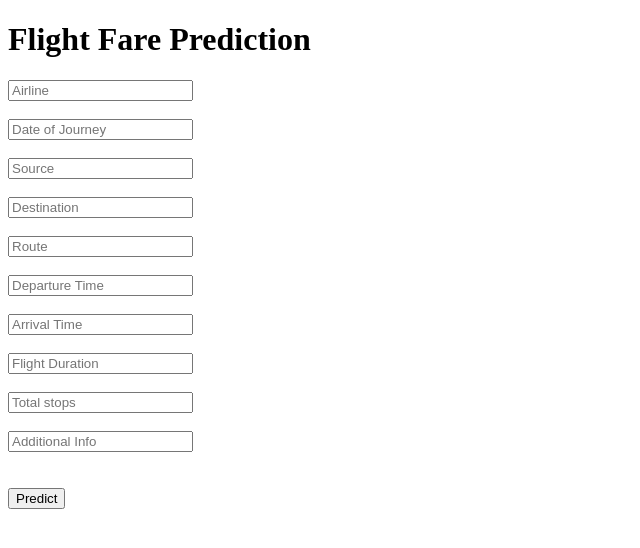
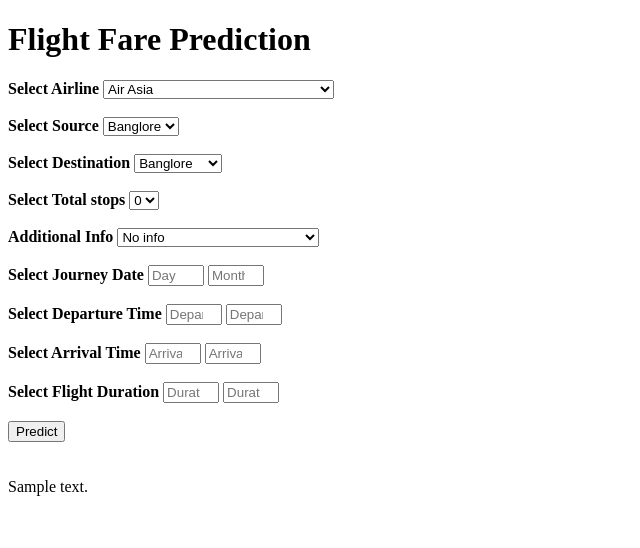
Before and after one commit to vipul2296/Flight-Fare-Prediction, a Flask app: template Templates/index.html in a window 1280 px wide. Shown: the top 548 px of the page, without its empty margins (0-640 px from the left). Run offline with Flask 2, Linux system fonts and the light colour scheme; the template is opened without the code that fills it: most values are stand-ins (such as "Sample title", 1, 10 or a date in 2020); parts of the project's set-up code (start-up, migrations or seed data) failed here and were passed over.

Commit message:
Add files via upload

```diff
--- a/Templates/index.html
+++ b/Templates/index.html
@@ -11,17 +11,81 @@
 <body>
 <h1>Flight Fare Prediction</h1>
 <form action="{{ url_for('predict')}}" method='post'>
-<input type='text' name='Airline' placeholder='Airline' required='required'/><br><br>
-<input type='text' name='Date of Journey' placeholder='Date of Journey' required='required'/><br><br>
-<input type='text' name='Source' placeholder='Source' required='required'/><br><br>
-<input type='text' name='Destination' placeholder='Destination' required='required'/><br><br>
-<input type='text' name='Route' placeholder='Route' required='required'/><br><br>
-<input type='text' name='Dep_Time' placeholder='Departure Time' required='required'/><br><br>
-<input type='text' name='Arrival_Time' placeholder='Arrival Time' required='required'/><br><br>
-<input type='text' name='Duration' placeholder='Flight Duration' required='required'/><br><br>
-<input type='text' name='Total stops' placeholder='Total stops' required='required'/><br><br>
-<input type='text' name='Additional Info' placeholder='Additional Info' required='required'/><br><br>
-<br><button type='submit'>Predict</button>
+<b>Select Airline</b>
+<select name='Airline' id='Airline' required='required'>
+<option value='Air Asia'>Air Asia</option>
+<option value='Air India'>Air India</option>
+<option value='GoAir'>GoAir</option>
+<option value='IndiGo'>IndiGo</option>
+<option value='Jet Airways'>Jet Airways</option>
+<option value='Jet Airways Business'>Jet Airways Business</option>
+<option value='Multiple carriers'>Multiple carriers</option>
+<option value='Multiple carriers Premium economy'>Multiple carriers Premium economy</option>
+<option value='SpiceJet'>SpiceJet</option>
+<option value='Trujet'>Trujet</option>
+<option value='Vistara'>Vistara</option>
+<option value='Vistara Premium economy'>Vistara Premium economy</option>
+</select>
+<br><br>
+<b>Select Source</b>
+<select name='Source' id='Source' required='required'>
+<option value='Banglore'>Banglore</option>
+<option value='Chennai'>Chennai</option>
+<option value='Delhi'>Delhi</option>
+<option value='Kolkata'>Kolkata</option>
+<option value='Mumbai'>Mumbai</option>
+</select>
+<br><br>
+<b>Select Destination</b>
+<select name='Destination' id='Destination' required='required'>
+<option value='Banglore'>Banglore</option>
+<option value='Cochin'>Cochin</option>
+<option value='Delhi'>Delhi</option>
+<option value='Hyderabad'>Hyderabad</option>
+<option value='Kolkata'>Kolkata</option>
+<option value='New Delhi'>New Delhi</option>
+</select>
+<br><br>
+<b>Select Total stops</b>
+<select name='Total stops' id='Total stops' required='required'>
+<option value='0'>0</option>
+<option value='1'>1</option>
+<option value='2'>2</option>
+<option value='3'>3</option>
+<option value='4'>4</option>
+</select>
+<br><br>
+<b>Additional Info</b>
+<select name='Additional_Info' id='Additional_Info' required='required'>
+<option value='No Info'>No info</option>
+<option value='In-flight meal not included'>In-flight meal not included</option>
+<option value='No check-in baggage included'>No check-in baggage included</option>
+<option value='1 Short layover'>1 Short layover</option>
+<option value='1 Long layover'>1 Long layover</option>
+<option value='Change airports'>Change airports</option>
+<option value='Business class'>Business class</option>
+<option value='Red-eye flight'>Red-eye flight</option>
+<option value='2 Long layover'>2 Long layover</option>
+</select>
+
+<br><br>
+<b>Select Journey Date</b>
+<input type='number' name='Journey_day' placeholder='Day' required='required' min='1' max='31'/>
+<input type='number' name='Journey_month' placeholder='Month' required='required' min='1' max='12'/><br><br>
+
+<b>Select Departure Time</b>
+<input type='number' name='Dep_hour' placeholder='Departure Time (hrs)' required='required' min='1' max='24'/>
+<input type='number' name='Dep_minute' placeholder='Departure Time (minutes)' required='required' min='0' max='60'/>
+<br><br>
+<b>Select Arrival Time</b>
+<input type='number' name='Arrival_hour' placeholder='Arrival Time (hrs)' required='required' min='1' max='24'/>
+<input type='number' name='Arrival_minute' placeholder='Arrival Time (minutes)' required='required' min='0' max='60'/><br><br>
+<b>Select Flight Duration</b>
+<input type='number' name='duration_hour' placeholder='Duration Time (hrs)' required='required' min='1' max='24'/>
+<input type='number' name='duration_minute' placeholder='Duration Time (minutes)' required='required' min='0' max='60'/><br><br>
+<button type='submit'>Predict</button>
 </form>
+<br><br>
+{{prediction_text}}
 </body>
 </html>
```
